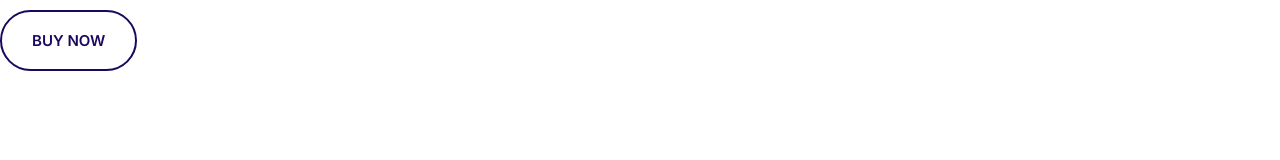
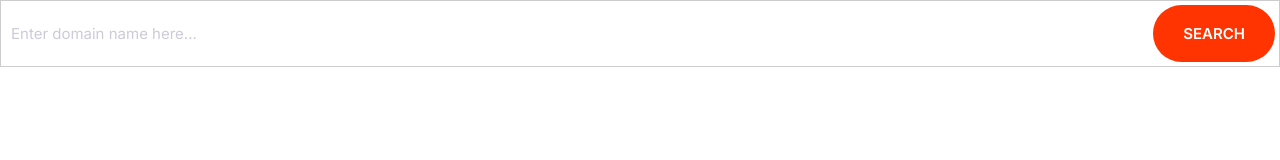
Before and after one commit to christienMD/mdchristien, a plain HTML site: page index.html in a window 1280 px wide. Drawn offline with Linux system fonts and the light colour scheme.

Commit message:
build the input and the input-group components

```diff
--- a/css/styles.css
+++ b/css/styles.css
@@ -4,6 +4,7 @@
   --color-accent: #ff3400;
   --color-headings: #1b0760;
   --color-body: #918ca4;
+  --color-border: #ccc;
 }
 
 *,
@@ -237,3 +238,39 @@ a {
     font-size: 1.5rem;
   }
 }
+
+/* Inputs */
+.input {
+  border-radius: var(--border-radius);
+  border: 1px solid var(--color-border);
+  color: var(--color-headings);
+  font-size: 2rem;
+  outline: 0;
+  padding: 1.5rem 3.5rem;
+}
+
+::placeholder {
+  color: #cdcbd7;
+}
+
+.input-group {
+  border: 1px solid var(--color-border);
+  border-radius: var(--border-radius);
+  display: flex;
+}
+
+.input-group .input {
+  border: 0;
+  flex-grow: 1;
+  padding: 1.5rem 1rem;
+}
+
+.input-group .btn {
+  margin: 4px;
+}
+
+@media screen and (min-width: 1024px) {
+  .input {
+    font-size: 1.5rem;
+  }
+}
--- a/index.html
+++ b/index.html
@@ -14,6 +14,13 @@
     <link rel="stylesheet" href="css/styles.css" />
   </head>
   <body>
-      <button class="btn btn--outline">Buy Now</button>
+    <div class="input-group">
+      <input
+        type="text"
+        class="input"
+        placeholder="Enter domain name here..."
+      />
+      <button class="btn btn--accent">Search</button>
+    </div>
   </body>
 </html>
```
Also changed, not shown: components/input-groups.html (added, +4 -0 lines), components/inputs.html (added, +1 -0 lines).
